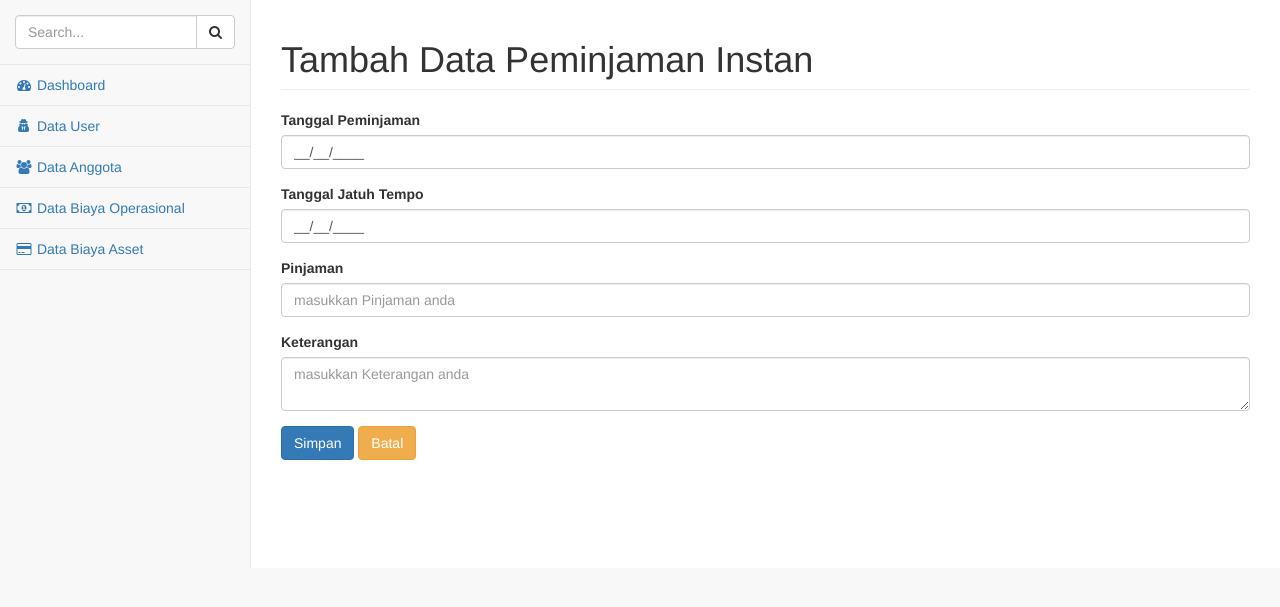
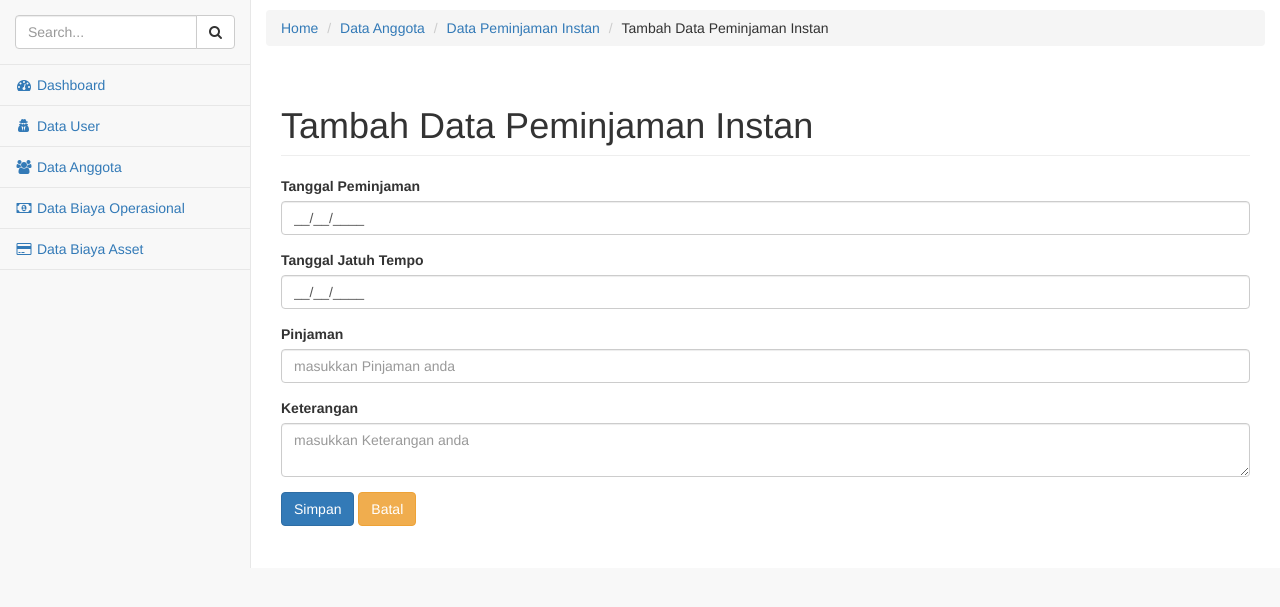
Before and after one commit to RizkiMufrizal/Koperasi-Syariah, a CodeIgniter app: page /Koperasi-Syariah/index.php/admin/peminjamaninstancontroller/tambahPeminjamanInstan in a window 1280 px wide. Shown: the part 51-658 px from the top of the page. Run offline with CodeIgniter, Linux system fonts and the light colour scheme; a user stored in the database is signed in.

Commit message:
Fix Breadcrumbs

```diff
--- a/application/views/admin/PeminjamanInstanTambahView.php
+++ b/application/views/admin/PeminjamanInstanTambahView.php
@@ -2,8 +2,8 @@
 /**
  * @Author: Rizki Mufrizal <mufrizalrizki@gmail.com>
  * @Date:   2016-08-18 14:00:56
- * @Last Modified by:   RizkiMufrizal
- * @Last Modified time: 2016-08-18 14:10:41
+ * @Last Modified by:   adhibarfan
+ * @Last Modified time: 2016-08-18 21:55:54
  */
 -->
 <!DOCTYPE html>
@@ -18,6 +18,13 @@
 
         <div id="page-wrapper">
             <div class="row">
+                <p></p>
+                <ol class="breadcrumb">
+                    <li><a href="<?php echo base_url(); ?>index.php/admin/">Home</a></li>
+                    <li><a href="<?php echo base_url(); ?>index.php/admin/AnggotaController/index">Data Anggota</a></li>
+                    <li><a href="<?php echo base_url(); ?>index.php/admin/PeminjamanInstanController/index/<?php echo $this->uri->segment(4); ?>">Data Peminjaman Instan</a></li>
+                    <li>Tambah Data Peminjaman Instan</li>
+                </ol>
                 <div class="col-lg-12">
                     <h1 class="page-header">Tambah Data Peminjaman Instan</h1>
                 </div>
```
